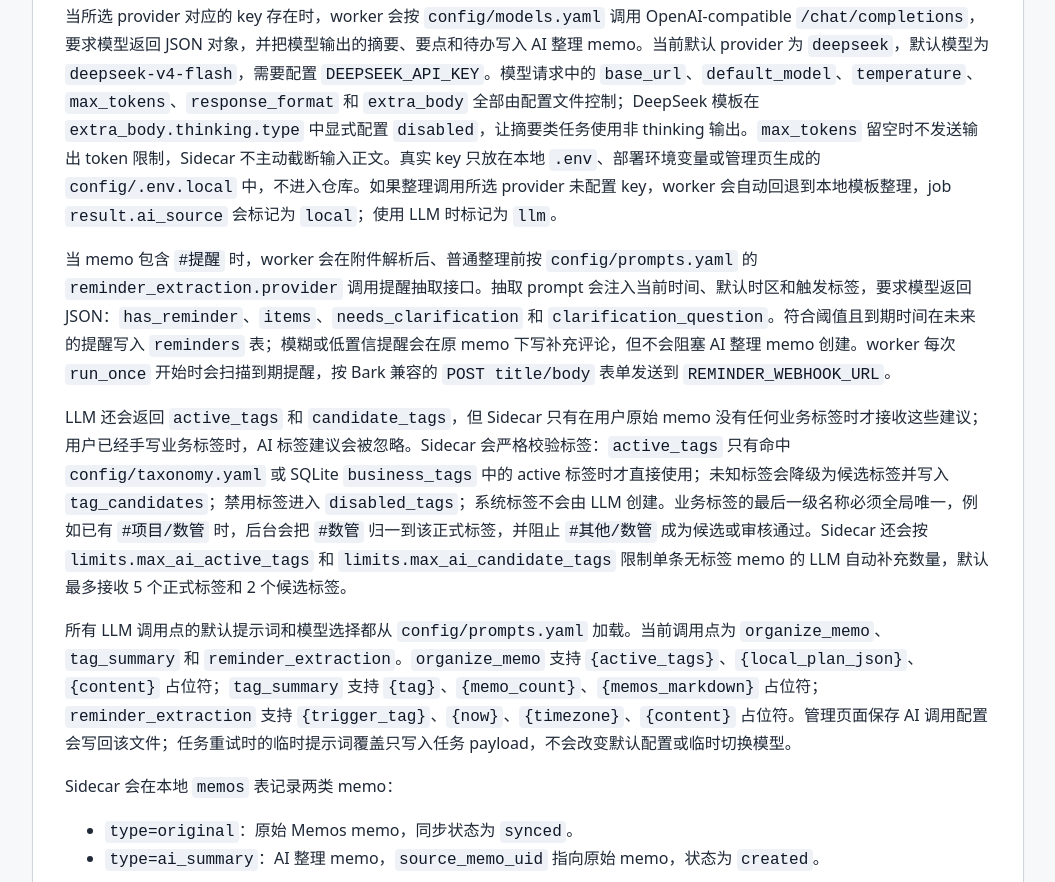
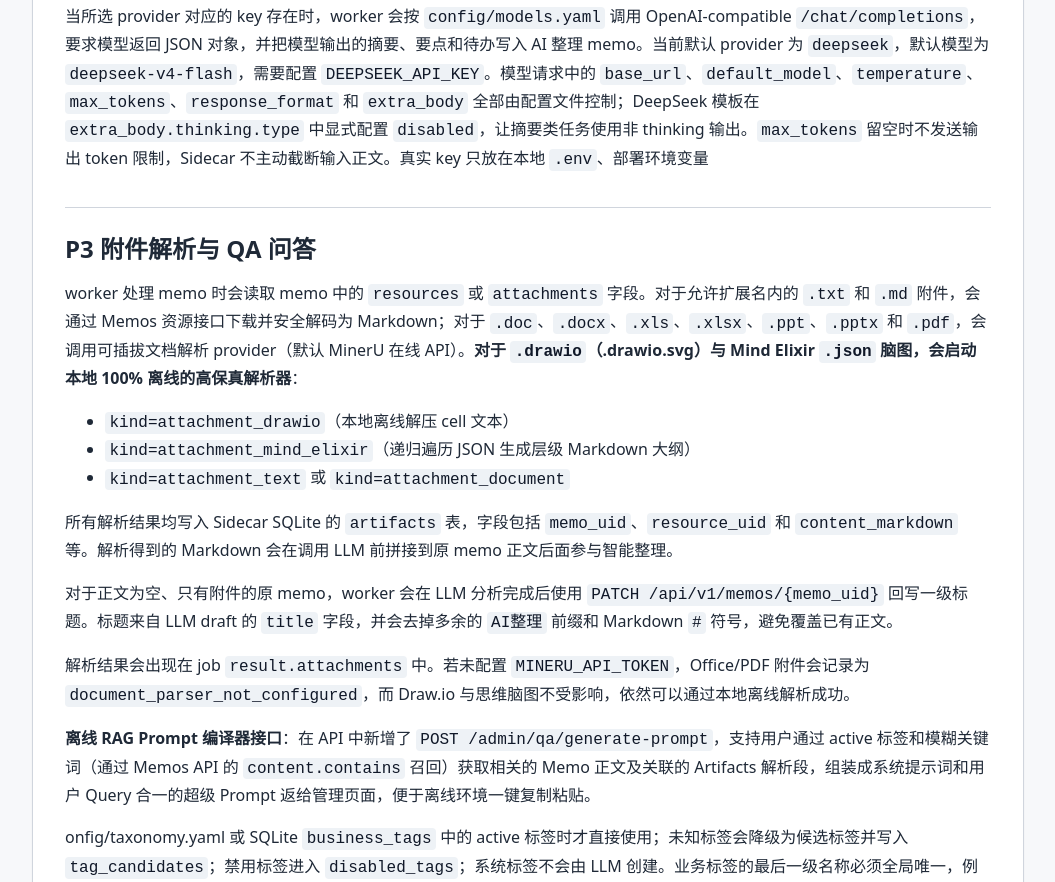
Before and after one commit to nabule/Prism, a website: page docs/开发运行说明.html in a window 1280 px wide. Shown: the part 6543-7425 px from the top of the page, without its empty margins (112-1167 px from the left). Drawn offline with Linux system fonts and the light colour scheme.

Commit message:
docs: 更新使用手册与开发文档，增加 P3 阶段 draw.io 与 Mind Elixir 离线高保真附件解析以及离线 QA 问答 Prompt 编译器说明

```diff
--- a/docs/开发运行说明.html
+++ b/docs/开发运行说明.html
@@ -167,15 +167,22 @@ curl -X POST -H &quot;Authorization: Bearer&lt;空格&gt;$SIDECAR_ADMIN_TOKEN&qu
 <li><code>needs_clarification</code>：内容过短时标记为需要澄清；问号、URL 参数等特殊字符不会单独触发待澄清。</li>
 </ul>
 <p>该草案用于 P2 早期验证标签治理和任务结构。内容明确时，worker 会创建一条 Markdown AI 整理 memo，内容包含 <code>#系统/AI整理</code>、来源 memo、摘要、标签状态和原文摘录，并在 job <code>result.ai_summary_memo_uid</code> 返回新 memo uid。AI 整理 memo 不再写入业务 <code>#tag</code>，业务标签只在“标签”区域以普通文本展示，避免 AI 生成内容污染 Memos 原生标签筛选。</p>
-<p>当所选 provider 对应的 key 存在时，worker 会按 <code>config/models.yaml</code> 调用 OpenAI-compatible <code>/chat/completions</code>，要求模型返回 JSON 对象，并把模型输出的摘要、要点和待办写入 AI 整理 memo。当前默认 provider 为 <code>deepseek</code>，默认模型为 <code>deepseek-v4-flash</code>，需要配置 <code>DEEPSEEK_API_KEY</code>。模型请求中的 <code>base_url</code>、<code>default_model</code>、<code>temperature</code>、<code>max_tokens</code>、<code>response_format</code> 和 <code>extra_body</code> 全部由配置文件控制；DeepSeek 模板在 <code>extra_body.thinking.type</code> 中显式配置 <code>disabled</code>，让摘要类任务使用非 thinking 输出。<code>max_tokens</code> 留空时不发送输出 token 限制，Sidecar 不主动截断输入正文。真实 key 只放在本地 <code>.env</code>、部署环境变量或管理页生成的 <code>config/.env.local</code> 中，不进入仓库。如果整理调用所选 provider 未配置 key，worker 会自动回退到本地模板整理，job <code>result.ai_source</code> 会标记为 <code>local</code>；使用 LLM 时标记为 <code>llm</code>。</p>
-<p>当 memo 包含 <code>#提醒</code> 时，worker 会在附件解析后、普通整理前按 <code>config/prompts.yaml</code> 的 <code>reminder_extraction.provider</code> 调用提醒抽取接口。抽取 prompt 会注入当前时间、默认时区和触发标签，要求模型返回 JSON：<code>has_reminder</code>、<code>items</code>、<code>needs_clarification</code> 和 <code>clarification_question</code>。符合阈值且到期时间在未来的提醒写入 <code>reminders</code> 表；模糊或低置信提醒会在原 memo 下写补充评论，但不会阻塞 AI 整理 memo 创建。worker 每次 <code>run_once</code> 开始时会扫描到期提醒，按 Bark 兼容的 <code>POST title/body</code> 表单发送到 <code>REMINDER_WEBHOOK_URL</code>。</p>
-<p>LLM 还会返回 <code>active_tags</code> 和 <code>candidate_tags</code>，但 Sidecar 只有在用户原始 memo 没有任何业务标签时才接收这些建议；用户已经手写业务标签时，AI 标签建议会被忽略。Sidecar 会严格校验标签：<code>active_tags</code> 只有命中 <code>config/taxonomy.yaml</code> 或 SQLite <code>business_tags</code> 中的 active 标签时才直接使用；未知标签会降级为候选标签并写入 <code>tag_candidates</code>；禁用标签进入 <code>disabled_tags</code>；系统标签不会由 LLM 创建。业务标签的最后一级名称必须全局唯一，例如已有 <code>#项目/数管</code> 时，后台会把 <code>#数管</code> 归一到该正式标签，并阻止 <code>#其他/数管</code> 成为候选或审核通过。Sidecar 还会按 <code>limits.max_ai_active_tags</code> 和 <code>limits.max_ai_candidate_tags</code> 限制单条无标签 memo 的 LLM 自动补充数量，默认最多接收 5 个正式标签和 2 个候选标签。</p>
+<p>当所选 provider 对应的 key 存在时，worker 会按 <code>config/models.yaml</code> 调用 OpenAI-compatible <code>/chat/completions</code>，要求模型返回 JSON 对象，并把模型输出的摘要、要点和待办写入 AI 整理 memo。当前默认 provider 为 <code>deepseek</code>，默认模型为 <code>deepseek-v4-flash</code>，需要配置 <code>DEEPSEEK_API_KEY</code>。模型请求中的 <code>base_url</code>、<code>default_model</code>、<code>temperature</code>、<code>max_tokens</code>、<code>response_format</code> 和 <code>extra_body</code> 全部由配置文件控制；DeepSeek 模板在 <code>extra_body.thinking.type</code> 中显式配置 <code>disabled</code>，让摘要类任务使用非 thinking 输出。<code>max_tokens</code> 留空时不发送输出 token 限制，Sidecar 不主动截断输入正文。真实 key 只放在本地 <code>.env</code>、部署环境变量</p><h2>P3 附件解析与 QA 问答</h2>
+<p>worker 处理 memo 时会读取 memo 中的 <code>resources</code> 或 <code>attachments</code> 字段。对于允许扩展名内的 <code>.txt</code> 和 <code>.md</code> 附件，会通过 Memos 资源接口下载并安全解码为 Markdown；对于 <code>.doc</code>、<code>.docx</code>、<code>.xls</code>、<code>.xlsx</code>、<code>.ppt</code>、<code>.pptx</code> 和 <code>.pdf</code>，会调用可插拔文档解析 provider（默认 MinerU 在线 API）。<strong>对于 <code>.drawio</code>（.drawio.svg）与 Mind Elixir <code>.json</code> 脑图，会启动本地 100% 离线的高保真解析器</strong>：</p>
+<ul>
+  <li><code>kind=attachment_drawio</code>（本地离线解压 cell 文本）</li>
+  <li><code>kind=attachment_mind_elixir</code>（递归遍历 JSON 生成层级 Markdown 大纲）</li>
+  <li><code>kind=attachment_text</code> 或 <code>kind=attachment_document</code></li>
+</ul>
+<p>所有解析结果均写入 Sidecar SQLite 的 <code>artifacts</code> 表，字段包括 <code>memo_uid</code>、<code>resource_uid</code> 和 <code>content_markdown</code> 等。解析得到的 Markdown 会在调用 LLM 前拼接到原 memo 正文后面参与智能整理。</p>
+<p>对于正文为空、只有附件的原 memo，worker 会在 LLM 分析完成后使用 <code>PATCH /api/v1/memos/{memo_uid}</code> 回写一级标题。标题来自 LLM draft 的 <code>title</code> 字段，并会去掉多余的 <code>AI整理</code> 前缀和 Markdown <code>#</code> 符号，避免覆盖已有正文。</p>
+<p>解析结果会出现在 job <code>result.attachments</code> 中。若未配置 <code>MINERU_API_TOKEN</code>，Office/PDF 附件会记录为 <code>document_parser_not_configured</code>，而 Draw.io 与思维脑图不受影响，依然可以通过本地离线解析成功。</p>
+<p><strong>离线 RAG Prompt 编译器接口</strong>：在 API 中新增了 <code>POST /admin/qa/generate-prompt</code>，支持用户通过 active 标签和模糊关键词（通过 Memos API 的 <code>content.contains</code> 召回）获取相关的 Memo 正文及关联的 Artifacts 解析段，组装成系统提示词和用户 Query 合一的超级 Prompt 返给管理页面，便于离线环境一键复制粘贴。</p>onfig/taxonomy.yaml</code> 或 SQLite <code>business_tags</code> 中的 active 标签时才直接使用；未知标签会降级为候选标签并写入 <code>tag_candidates</code>；禁用标签进入 <code>disabled_tags</code>；系统标签不会由 LLM 创建。业务标签的最后一级名称必须全局唯一，例如已有 <code>#项目/数管</code> 时，后台会把 <code>#数管</code> 归一到该正式标签，并阻止 <code>#其他/数管</code> 成为候选或审核通过。Sidecar 还会按 <code>limits.max_ai_active_tags</code> 和 <code>limits.max_ai_candidate_tags</code> 限制单条无标签 memo 的 LLM 自动补充数量，默认最多接收 5 个正式标签和 2 个候选标签。</p>
 <p>所有 LLM 调用点的默认提示词和模型选择都从 <code>config/prompts.yaml</code> 加载。当前调用点为 <code>organize_memo</code>、<code>tag_summary</code> 和 <code>reminder_extraction</code>。<code>organize_memo</code> 支持 <code>{active_tags}</code>、<code>{local_plan_json}</code>、<code>{content}</code> 占位符；<code>tag_summary</code> 支持 <code>{tag}</code>、<code>{memo_count}</code>、<code>{memos_markdown}</code> 占位符；<code>reminder_extraction</code> 支持 <code>{trigger_tag}</code>、<code>{now}</code>、<code>{timezone}</code>、<code>{content}</code> 占位符。管理页面保存 AI 调用配置会写回该文件；任务重试时的临时提示词覆盖只写入任务 payload，不会改变默认配置或临时切换模型。</p>
 <p>Sidecar 会在本地 <code>memos</code> 表记录两类 memo：</p>
 <ul>
 <li><code>type=original</code>：原始 Memos memo，同步状态为 <code>synced</code>。</li>
 <li><code>type=ai_summary</code>：AI 整理 memo，<code>source_memo_uid</code> 指向原始 memo，状态为 <code>created</code>。</li>
-</ul>
 <p>worker 创建 AI 整理 memo 后，会同时写入 Memos 原生 relation：AI 整理 memo <code>REFERENCE</code> 到原始 memo。标签整体总结创建后，也会写入原生 relation：总结 memo <code>REFERENCE</code> 到参与整理的来源 memos。生成内容中只展示来源 UID，不再写入裸 <code>memos/{uid}</code> 文本，避免正文引用和原生 relation 叠加形成双向跳转。所有 relation 写入统一经过 <code>MemosClient.upsert_memo_reference_relation</code>，会跳过自引用、已有重复引用、反向引用，以及从目标 memo 沿 <code>REFERENCE</code> 链路可回到源 memo 的多跳循环引用。Sidecar 本地 <code>memos.source_memo_uid</code> 仍保留，作为本地查询和恢复时的冗余关联。</p>
 <p>当 <code>needs_clarification=true</code> 时，worker 不会创建 AI 整理 memo，而是在原 memo 下创建澄清评论，并把任务状态置为 <code>waiting_user</code>。补充原始 memo 内容后，可以通过现有重试接口重新处理：</p>
 <pre><code class="language-bash">curl -X POST -H &quot;Authorization: Bearer&lt;空格&gt;$SIDECAR_ADMIN_TOKEN&quot; \
```
Also changed, not shown: docs/使用手册.html (+13 -4 lines), docs/普通用户使用手册.html (+2 -2 lines).
